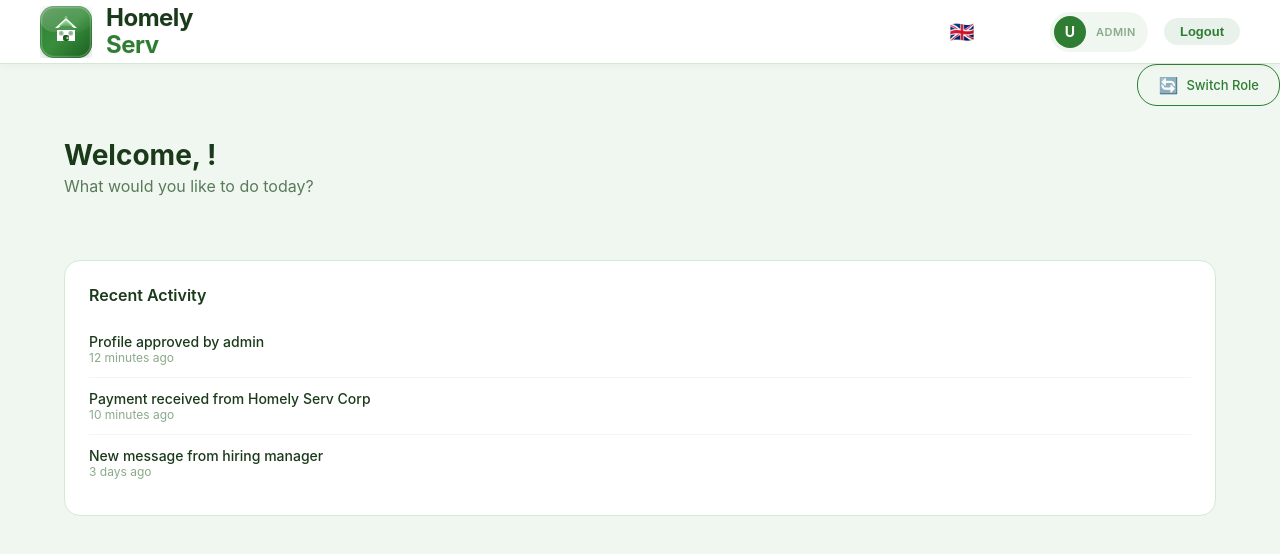
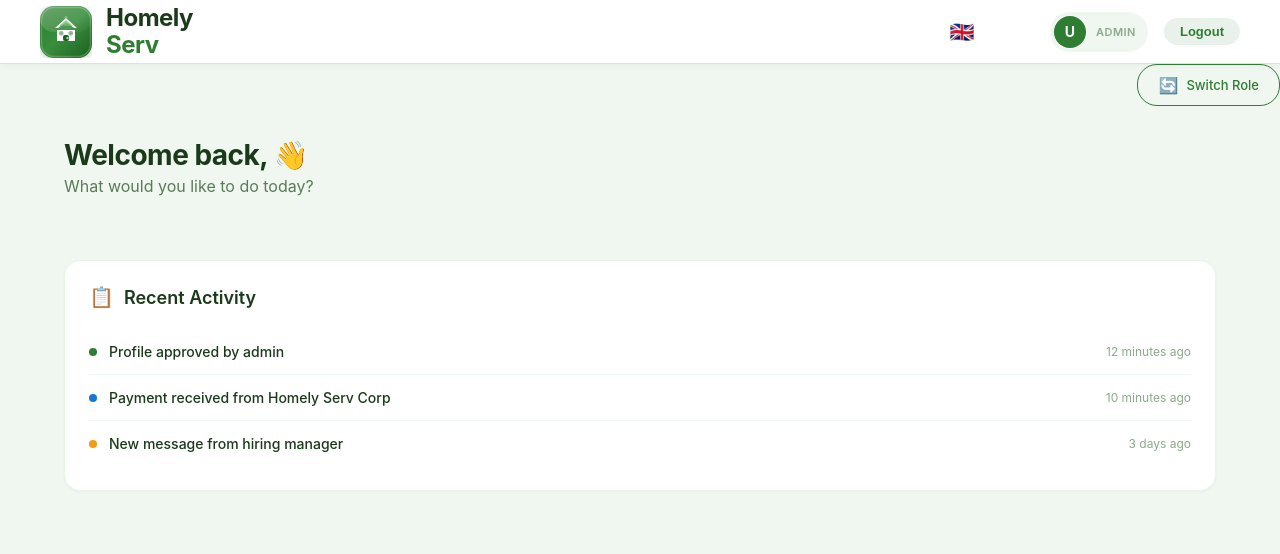
Before and after one commit to contractforlife-eng/homelyserv, a React (Vite) app in the folder frontend/: page / in a window 1280 px wide. Shown: the top 554 px of the page. Built offline with nearby package versions, Linux system fonts and the light colour scheme; sample sign-in values are in the browser's storage.

Commit message:
Modern redesign of Home page to match admin panel design

```diff
--- a/frontend/src/pages/Home.jsx
+++ b/frontend/src/pages/Home.jsx
@@ -29,7 +29,7 @@ export default function Home() {
       return [
         {
           icon: '⚙️',
-          title: 'Admin Panel',
+          title: 'Control Panel',
           desc: 'Manage users, hires, payments and settings',
           action: 'Open Control Panel →',
           path: '/admin',
@@ -67,50 +67,94 @@ export default function Home() {
 
   return (
     <Layout activeTab={user?.role === 'ADMIN' ? 'admin' : 'dashboard'}>
-      <div className="page-header">
-        <h1 className="page-title">Welcome, {user?.fullName}!</h1>
-        <p className="page-subtitle">
-          {user?.role === 'ADMIN' ? 'Manage your platform from here' : 'What would you like to do today?'}
+      {/* Welcome Section */}
+      <div style={{ marginBottom: '32px' }}>
+        <h1 style={{
+          fontSize: '28px',
+          fontWeight: '700',
+          color: '#1a3a1a',
+          marginBottom: '4px',
+          letterSpacing: '-0.5px',
+        }}>
+          Welcome back, {user?.fullName} 👋
+        </h1>
+        <p style={{
+          color: '#5a7a5a',
+          fontSize: '16px',
+          fontWeight: '400',
+        }}>
+          {user?.role === 'ADMIN' ? 'Here\'s what\'s happening with your platform today' : 'What would you like to do today?'}
         </p>
       </div>
 
+      {/* Stats Grid - Modern Cards */}
       {user?.role === 'ADMIN' && (
-        <div className="stats-grid">
-          <div className="stat-card">
-            <div className="stat-value">1,284</div>
-            <div className="stat-label">Total Users</div>
-            <div className="stat-change">↑ 12% this month</div>
-          </div>
-          <div className="stat-card">
-            <div className="stat-value">847</div>
-            <div className="stat-label">Active Workers</div>
-            <div className="stat-change">↑ 8% this month</div>
-          </div>
-          <div className="stat-card">
-            <div className="stat-value">43</div>
-            <div className="stat-label">Active Hires</div>
-            <div className="stat-change">↑ 5% this month</div>
-          </div>
-          <div className="stat-card">
-            <div className="stat-value">$12,430</div>
-            <div className="stat-label">Revenue</div>
-            <div className="stat-change">↑ 15% this month</div>
-          </div>
+        <div style={{
+          display: 'grid',
+          gridTemplateColumns: 'repeat(4, 1fr)',
+          gap: '20px',
+          marginBottom: '32px',
+        }}>
+          {[
+            { label: 'Total Users', value: '1,284', change: '+12%', icon: '👥', color: '#2e7d32', bg: '#e8f5e9' },
+            { label: 'Active Workers', value: '847', change: '+8%', icon: '🛠️', color: '#0d47a1', bg: '#e3f2fd' },
+            { label: 'Active Hires', value: '43', change: '+5%', icon: '📋', color: '#e65100', bg: '#fff3e0' },
+            { label: 'Revenue', value: '$12,430', change: '+15%', icon: '💰', color: '#1b5e20', bg: '#e8f5e9' },
+          ].map((stat, index) => (
+            <div
+              key={index}
+              style={{
+                background: '#ffffff',
+                borderRadius: '16px',
+                padding: '24px',
+                border: '1px solid #e8f5e9',
+                boxShadow: '0 1px 3px rgba(0,0,0,0.04)',
+                transition: 'all 0.3s ease',
+              }}
+              onMouseEnter={(e) => {
+                e.currentTarget.style.boxShadow = '0 8px 30px rgba(0,0,0,0.08)';
+                e.currentTarget.style.transform = 'translateY(-2px)';
+              }}
+              onMouseLeave={(e) => {
+                e.currentTarget.style.boxShadow = '0 1px 3px rgba(0,0,0,0.04)';
+                e.currentTarget.style.transform = 'translateY(0)';
+              }}
+            >
+              <div style={{ display: 'flex', justifyContent: 'space-between', alignItems: 'center', marginBottom: '12px' }}>
+                <span style={{ fontSize: '14px', color: '#5a7a5a', fontWeight: '500' }}>{stat.label}</span>
+                <span style={{ fontSize: '24px' }}>{stat.icon}</span>
+              </div>
+              <div style={{ fontSize: '32px', fontWeight: '700', color: '#1a3a1a', letterSpacing: '-0.5px' }}>
+                {stat.value}
+              </div>
+              <div style={{ display: 'flex', alignItems: 'center', gap: '6px', marginTop: '8px' }}>
+                <span style={{
+                  fontSize: '12px',
+                  color: '#2e7d32',
+                  fontWeight: '600',
+                  background: '#e8f5e9',
+                  padding: '2px 10px',
+                  borderRadius: '12px',
+                }}>
+                  {stat.change}
+                </span>
+                <span style={{ fontSize: '12px', color: '#8aaa8a' }}>this month</span>
+              </div>
+            </div>
+          ))}
         </div>
       )}
 
-      <div className={`card-grid card-grid-${dashboardCards.length}`}>
+      {/* Action Cards */}
+      <div style={{
+        display: 'grid',
+        gridTemplateColumns: `repeat(${dashboardCards.length}, 1fr)`,
+        gap: '20px',
+        marginBottom: '32px',
+      }}>
         {dashboardCards.map((card, index) => (
           <div
             key={index}
-            className={`card ${card.primary ? 'primary' : ''}`}
-            style={{
-              cursor: 'pointer',
-              ...(card.primary && {
-                background: 'linear-gradient(135deg, #2e7d32, #1b5e20)',
-                borderColor: 'transparent',
-              })
-            }}
             onClick={() => {
               if (card.onClick) {
                 card.onClick();
@@ -118,21 +162,120 @@ export default function Home() {
                 navigate(card.path);
               }
             }}
+            style={{
+              background: card.primary
+                ? 'linear-gradient(135deg, #2e7d32, #1b5e20)'
+                : '#ffffff',
+              borderRadius: '16px',
+              padding: '28px 24px',
+              border: card.primary ? 'none' : '1px solid #e8f5e9',
+              cursor: 'pointer',
+              transition: 'all 0.3s ease',
+              boxShadow: card.primary
+                ? '0 4px 20px rgba(46, 125, 50, 0.25)'
+                : '0 1px 3px rgba(0,0,0,0.04)',
+              textAlign: 'center',
+            }}
+            onMouseEnter={(e) => {
+              if (card.primary) {
+                e.currentTarget.style.transform = 'translateY(-4px)';
+                e.currentTarget.style.boxShadow = '0 8px 35px rgba(46, 125, 50, 0.35)';
+              } else {
+                e.currentTarget.style.boxShadow = '0 8px 30px rgba(0,0,0,0.08)';
+                e.currentTarget.style.transform = 'translateY(-2px)';
+                e.currentTarget.style.borderColor = '#2e7d32';
+              }
+            }}
+            onMouseLeave={(e) => {
+              if (card.primary) {
+                e.currentTarget.style.transform = 'translateY(0)';
+                e.currentTarget.style.boxShadow = '0 4px 20px rgba(46, 125, 50, 0.25)';
+              } else {
+                e.currentTarget.style.boxShadow = '0 1px 3px rgba(0,0,0,0.04)';
+                e.currentTarget.style.transform = 'translateY(0)';
+                e.currentTarget.style.borderColor = '#e8f5e9';
+              }
+            }}
           >
-            <div className="card-icon" style={card.primary ? { background: 'rgba(255,255,255,0.2)' } : {}}>{card.icon}</div>
-            <h3 className="card-title" style={card.primary ? { color: '#fff' } : {}}>{card.title}</h3>
-            <p className="card-desc" style={card.primary ? { color: '#a5d6a7' } : {}}>{card.desc}</p>
-            <span className="card-action" style={card.primary ? { color: '#fff' } : {}}>{card.action}</span>
+            <div style={{
+              fontSize: '40px',
+              marginBottom: '12px',
+              ...(card.primary && { filter: 'brightness(0) invert(1)' }),
+            }}>
+              {card.icon}
+            </div>
+            <h3 style={{
+              fontSize: '18px',
+              fontWeight: '600',
+              color: card.primary ? '#ffffff' : '#1a3a1a',
+              marginBottom: '6px',
+            }}>
+              {card.title}
+            </h3>
+            <p style={{
+              fontSize: '14px',
+              color: card.primary ? '#a5d6a7' : '#5a7a5a',
+              marginBottom: '14px',
+              lineHeight: '1.5',
+            }}>
+              {card.desc}
+            </p>
+            <span style={{
+              fontSize: '14px',
+              fontWeight: '600',
+              color: card.primary ? '#ffffff' : '#2e7d32',
+              display: 'inline-flex',
+              alignItems: 'center',
+              gap: '4px',
+            }}>
+              {card.action}
+            </span>
           </div>
         ))}
       </div>
 
-      <div className="card">
-        <h3 style={{ fontSize: '16px', fontWeight: '600', color: '#1a3a1a', marginBottom: '16px' }}>Recent Activity</h3>
+      {/* Recent Activity - Modern Card */}
+      <div style={{
+        background: '#ffffff',
+        borderRadius: '16px',
+        padding: '24px',
+        border: '1px solid #e8f5e9',
+        boxShadow: '0 1px 3px rgba(0,0,0,0.04)',
+      }}>
+        <div style={{ display: 'flex', alignItems: 'center', gap: '10px', marginBottom: '20px' }}>
+          <span style={{ fontSize: '20px' }}>📋</span>
+          <h3 style={{ fontSize: '18px', fontWeight: '600', color: '#1a3a1a' }}>Recent Activity</h3>
+        </div>
         {recentActivity.map((activity, index) => (
-          <div key={index} style={{ padding: '12px 0', borderBottom: index < recentActivity.length - 1 ? '1px solid #f0f7f0' : 'none' }}>
-            <div style={{ fontSize: '14px', color: '#1a3a1a', fontWeight: '500' }}>{activity.text}</div>
-            <div style={{ fontSize: '12px', color: '#8aaa8a' }}>{activity.time}</div>
+          <div
+            key={index}
+            style={{
+              padding: '14px 0',
+              borderBottom: index < recentActivity.length - 1 ? '1px solid #f0f7f0' : 'none',
+              display: 'flex',
+              justifyContent: 'space-between',
+              alignItems: 'center',
+              transition: 'all 0.2s ease',
+            }}
+            onMouseEnter={(e) => {
+              e.currentTarget.style.paddingLeft = '8px';
+            }}
+            onMouseLeave={(e) => {
+              e.currentTarget.style.paddingLeft = '0';
+            }}
+          >
+            <div style={{ display: 'flex', alignItems: 'center', gap: '12px' }}>
+              <div style={{
+                width: '8px',
+                height: '8px',
+                borderRadius: '50%',
+                background: index === 0 ? '#2e7d32' : index === 1 ? '#1976d2' : '#f39c12',
+              }} />
+              <span style={{ fontSize: '14px', color: '#1a3a1a', fontWeight: '500' }}>
+                {activity.text}
+              </span>
+            </div>
+            <span style={{ fontSize: '12px', color: '#8aaa8a' }}>{activity.time}</span>
           </div>
         ))}
       </div>
```
